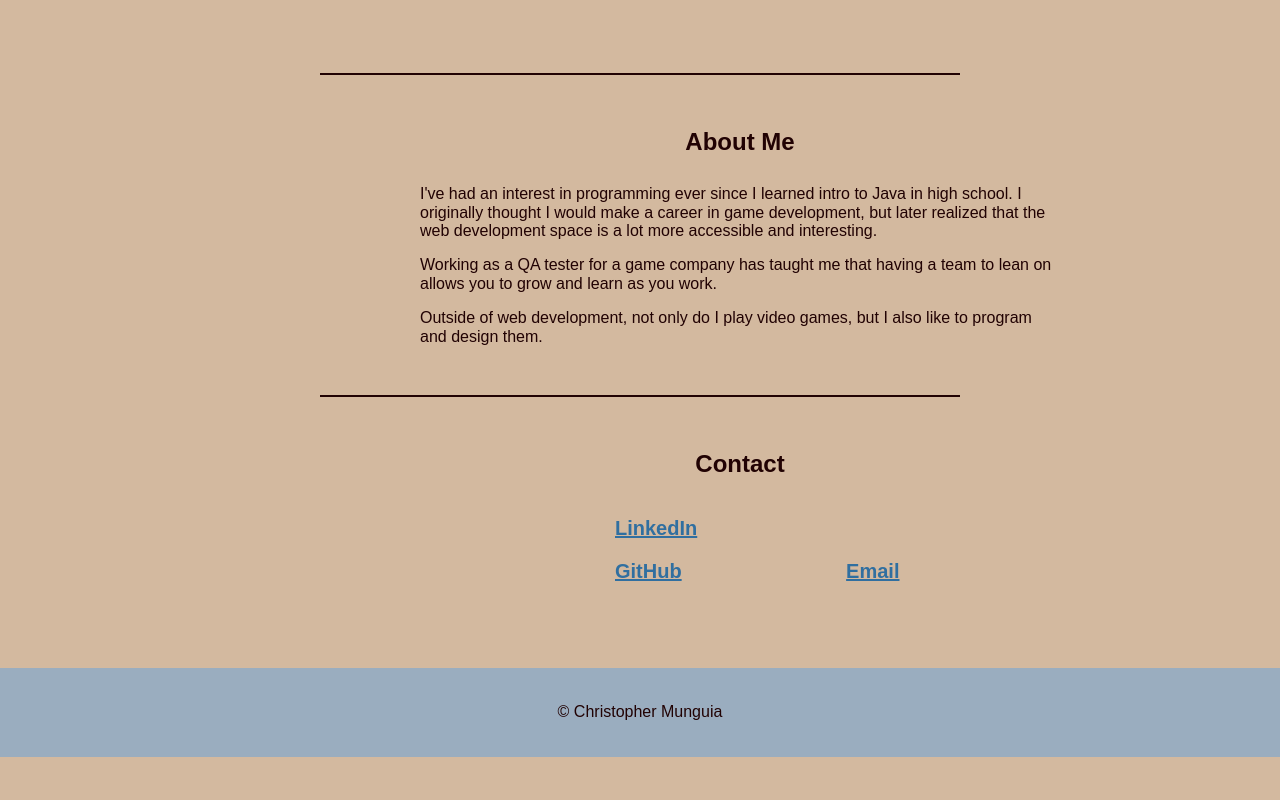
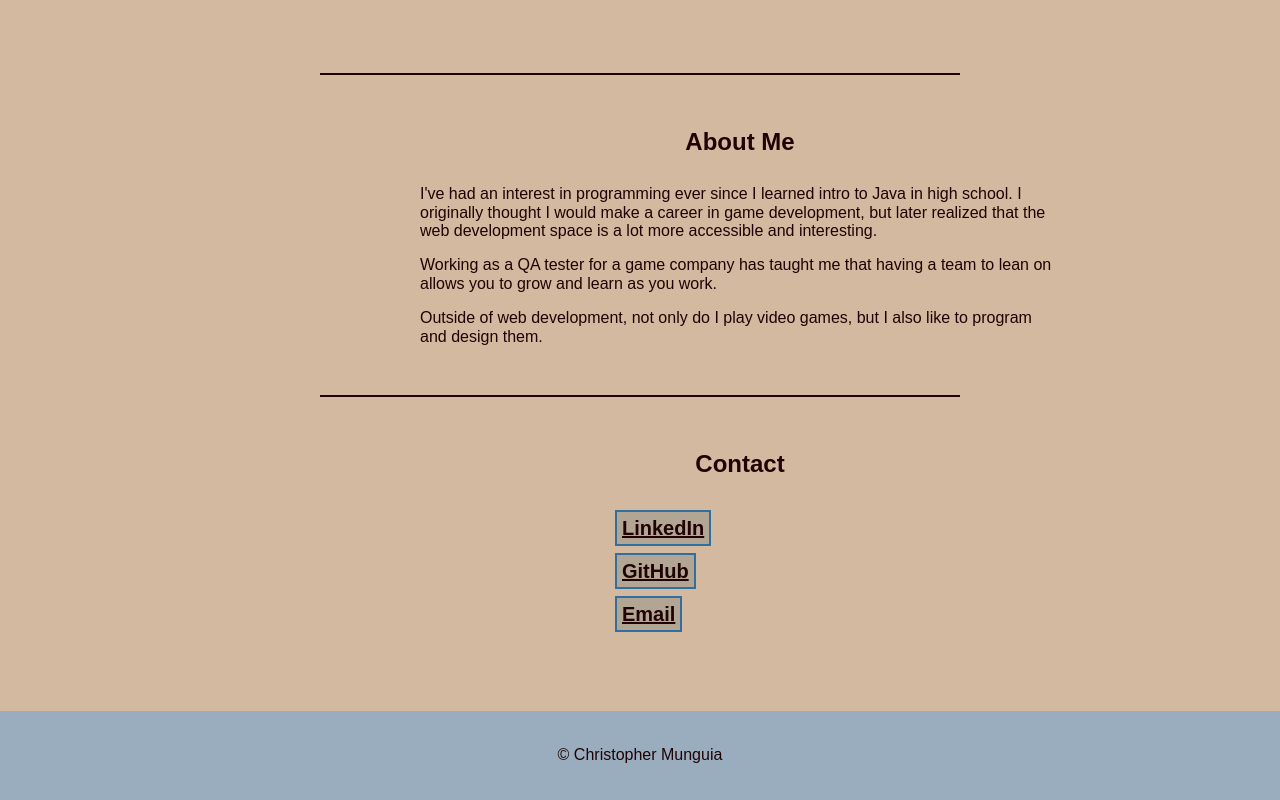
Before and after one commit to ChrisMunguia/ChrisMunguiaPortfolio, a plain HTML site: page index.html in a window 1280 px wide. Shown: the part 627-1427 px from the top of the page. Before the commit the page ends 1384 px from the top, so only its background shows below. Drawn offline with nearby package versions, Linux system fonts and the light colour scheme.

Commit message:
Update style.css
Changed the color of the link text and added a border around them.

```diff
--- a/style.css
+++ b/style.css
@@ -106,9 +106,11 @@ hr {
 .contact-list a {
   font-weight: bold;
   font-size: 20px;
-  color: #306fa0;
+  background-color: rgba(80, 105, 112, 0.25);
+  border: 2px solid #306fa0;
+  padding: 5px;
 }
 
 a:hover {
-  color: rgb(128, 171, 206);
+  color: #7a393d;
 }
```
